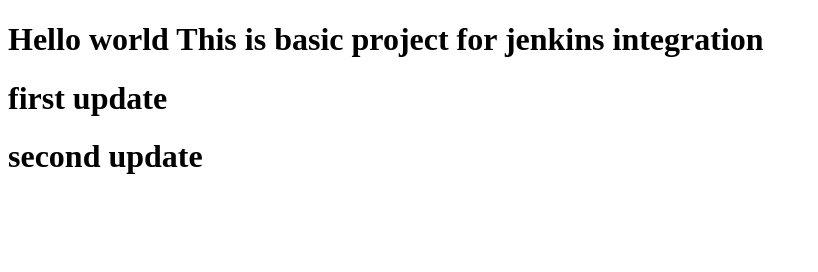
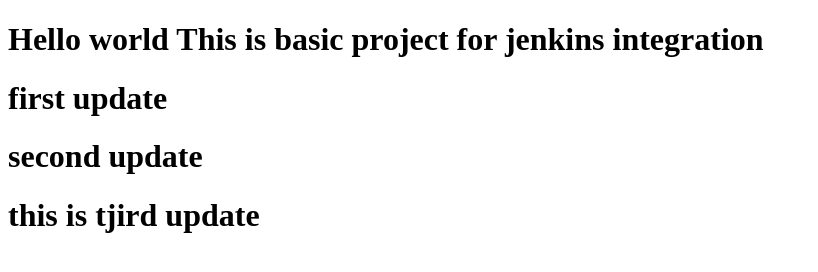
Before and after one commit to sathya1016/jenkins, a plain HTML site: page index.html in a window 1280 px wide. Shown: the whole page, without its empty margins (0-818 px from the left). Drawn offline with Linux system fonts and the light colour scheme.

Commit message:
Update index.html

```diff
--- a/index.html
+++ b/index.html
@@ -10,5 +10,6 @@
     <h1>Hello world This is basic project for jenkins integration</h1>
     <h1>first update<h1>
       <h1>second update<h1>
+        <h1>this is tjird update  </h1>
   </body>
 </html>
```
